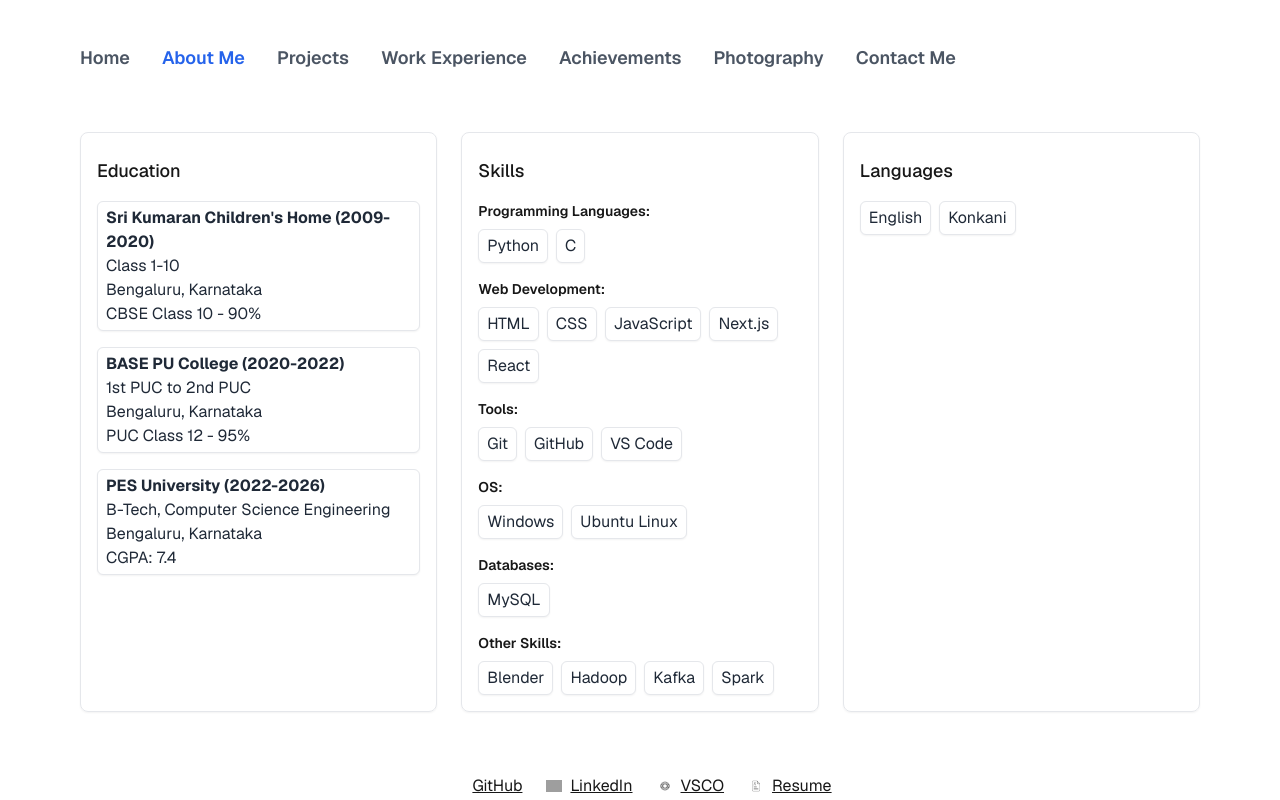
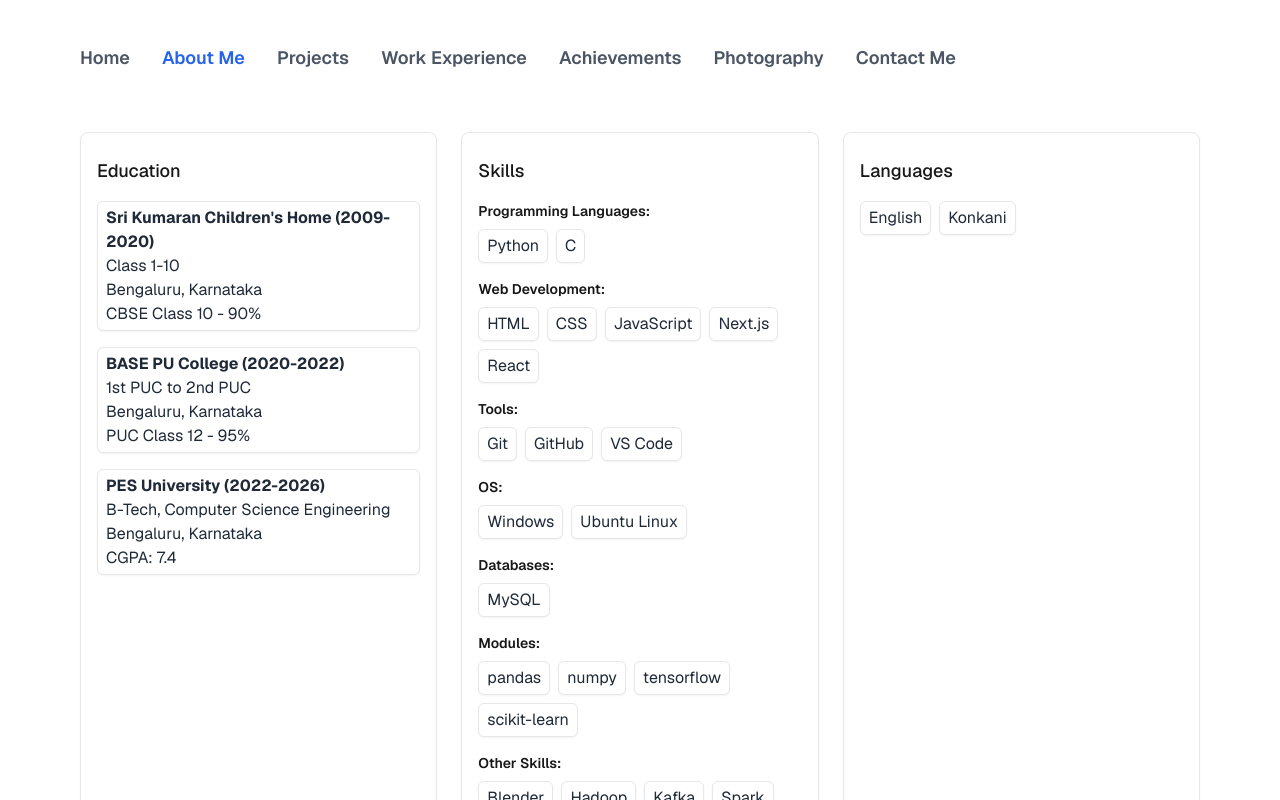
Before and after one commit to sumukhacharya03/personal-portfolio, a Next.js app: page / in a window 1280 px wide. Both pictures are taken after a click on the button "About Me". Shown: the top 800 px of the page. Built offline with nearby package versions, Linux system fonts and the light colour scheme; grey boxes are pictures that could not be loaded.

Commit message:
Updated Skills Part

```diff
--- a/app/page.tsx
+++ b/app/page.tsx
@@ -164,6 +164,15 @@ export default function Home() {
                 <h4 className="text-sm font-semibold mb-2">Databases:</h4>
                 <div className="flex flex-wrap gap-2">
                   <span className="px-2 py-1 border rounded-md bg-white text-gray-800 shadow-sm transition-transform duration-300 hover:-translate-y-1">MySQL</span>
+                </div>
+              </div>
+              <div className="mt-4">
+                <h4 className="text-sm font-semibold mb-2">Modules:</h4>
+                <div className="flex flex-wrap gap-2">
+                  <span className="px-2 py-1 border rounded-md bg-white text-gray-800 shadow-sm transition-transform duration-300 hover:-translate-y-1">pandas</span>
+                  <span className="px-2 py-1 border rounded-md bg-white text-gray-800 shadow-sm transition-transform duration-300 hover:-translate-y-1">numpy</span>
+                  <span className="px-2 py-1 border rounded-md bg-white text-gray-800 shadow-sm transition-transform duration-300 hover:-translate-y-1">tensorflow</span>
+                  <span className="px-2 py-1 border rounded-md bg-white text-gray-800 shadow-sm transition-transform duration-300 hover:-translate-y-1">scikit-learn</span>
                 </div>
               </div>
               <div className="mt-4">
```
